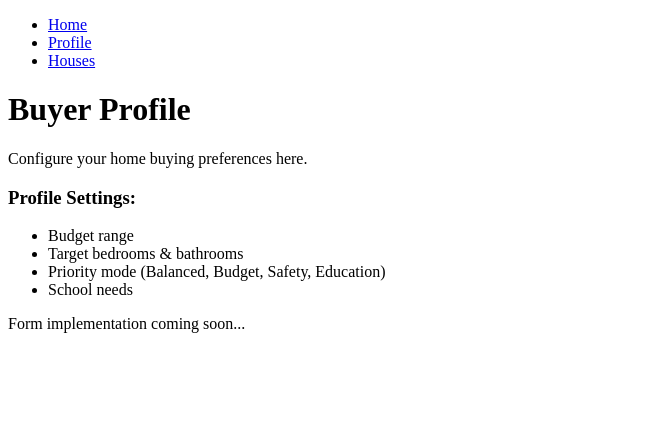
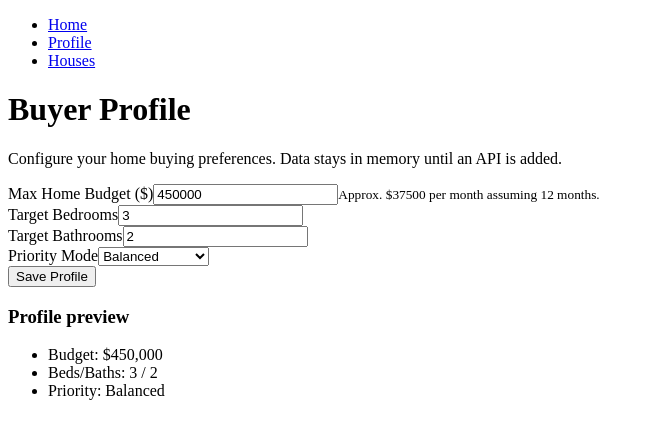
Before and after one commit to xixilele1990/frontend_smartbuy, a React (Vite) app: page /profile in a window 1280 px wide. Shown: the top 436 px of the page, without its empty margins (0-654 px from the left). Built offline with nearby package versions, Linux system fonts and the light colour scheme.

Commit message:
Implement Buyer Profile form on `Profile` page

```diff
--- a/src/pages/Profile.tsx
+++ b/src/pages/Profile.tsx
@@ -1,18 +1,115 @@
+import { useMemo, useState } from 'react';
+import type { ChangeEvent, FormEvent } from 'react';
+import type { PriorityMode, UserProfile } from '../types';
+
+const priorityModes: PriorityMode[] = ['Balanced', 'Budget Driven', 'Safety First', 'Education First'];
+
+const initialProfile: UserProfile = {
+  budget: 450000,
+  targetBedrooms: 3,
+  targetBathrooms: 2,
+  hasSchoolNeed: false,
+  priorityMode: 'Balanced'
+};
+
 function Profile() {
+  const [profile, setProfile] = useState<UserProfile>(initialProfile);
+  const [saveMessage, setSaveMessage] = useState<string | null>(null);
+
+  const handleNumberChange = (field: keyof UserProfile) => (event: ChangeEvent<HTMLInputElement>) => {
+    const numericValue = Number(event.target.value);
+    setSaveMessage(null);
+    setProfile((prev) => ({ ...prev, [field]: Number.isNaN(numericValue) ? 0 : numericValue }));
+  };
+
+  const handlePriorityChange = (event: ChangeEvent<HTMLSelectElement>) => {
+    setSaveMessage(null);
+    setProfile((prev) => ({ ...prev, priorityMode: event.target.value as PriorityMode }));
+  };
+
+  const handleSubmit = (event: FormEvent<HTMLFormElement>) => {
+    event.preventDefault();
+    setSaveMessage('Profile saved locally (no backend connected).');
+    // Replace with API call once backend is available
+    console.log('Profile submitted', profile);
+  };
+
+  const budgetPerMonth = useMemo(() => {
+    if (!profile.budget) return 0;
+    return Math.round(profile.budget / 12);
+  }, [profile.budget]);
+
   return (
     <div>
       <h1>Buyer Profile</h1>
-      <p>Configure your home buying preferences here.</p>
+      <p>Configure your home buying preferences. Data stays in memory until an API is added.</p>
+
+      <form onSubmit={handleSubmit}>
+        <div>
+          <label htmlFor="budget">Max Home Budget ($)</label>
+          <input
+            id="budget"
+            name="budget"
+            type="number"
+            min={0}
+            step={1000}
+            value={profile.budget}
+            onChange={handleNumberChange('budget')}
+          />
+          <small>Approx. ${budgetPerMonth} per month assuming 12 months.</small>
+        </div>
+
+        <div>
+          <label htmlFor="targetBedrooms">Target Bedrooms</label>
+          <input
+            id="targetBedrooms"
+            name="targetBedrooms"
+            type="number"
+            min={0}
+            step={1}
+            value={profile.targetBedrooms}
+            onChange={handleNumberChange('targetBedrooms')}
+          />
+        </div>
+
+        <div>
+          <label htmlFor="targetBathrooms">Target Bathrooms</label>
+          <input
+            id="targetBathrooms"
+            name="targetBathrooms"
+            type="number"
+            min={0}
+            step={0.5}
+            value={profile.targetBathrooms}
+            onChange={handleNumberChange('targetBathrooms')}
+          />
+        </div>
+
+        <div>
+          <label htmlFor="priorityMode">Priority Mode</label>
+          <select id="priorityMode" name="priorityMode" value={profile.priorityMode} onChange={handlePriorityChange}>
+            {priorityModes.map((mode) => (
+              <option key={mode} value={mode}>
+                {mode}
+              </option>
+            ))}
+          </select>
+        </div>
+
+        <button type="submit">Save Profile</button>
+      </form>
+
+      {saveMessage ? <p>{saveMessage}</p> : null}
 
       <div>
-        <h3>Profile Settings:</h3>
+        <h3>Profile preview</h3>
         <ul>
-          <li>Budget range</li>
-          <li>Target bedrooms & bathrooms</li>
-          <li>Priority mode (Balanced, Budget, Safety, Education)</li>
-          <li>School needs</li>
+          <li>Budget: ${profile.budget.toLocaleString('en-US')}</li>
+          <li>
+            Beds/Baths: {profile.targetBedrooms} / {profile.targetBathrooms}
+          </li>
+          <li>Priority: {profile.priorityMode}</li>
         </ul>
-        <p>Form implementation coming soon...</p>
       </div>
     </div>
   );
```
Also changed, not shown: 1 other file (tests, documents, lock files or other folders).
